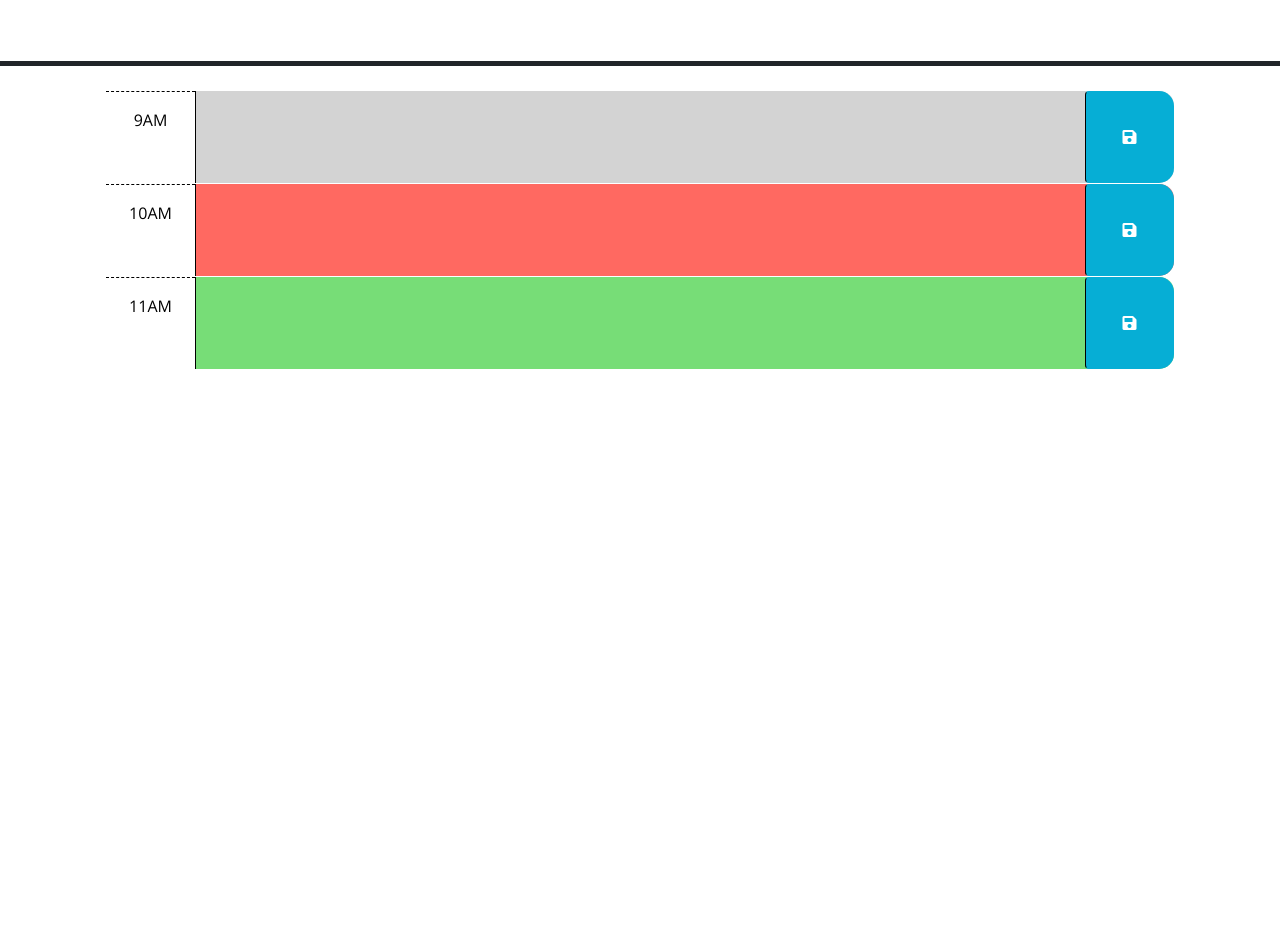
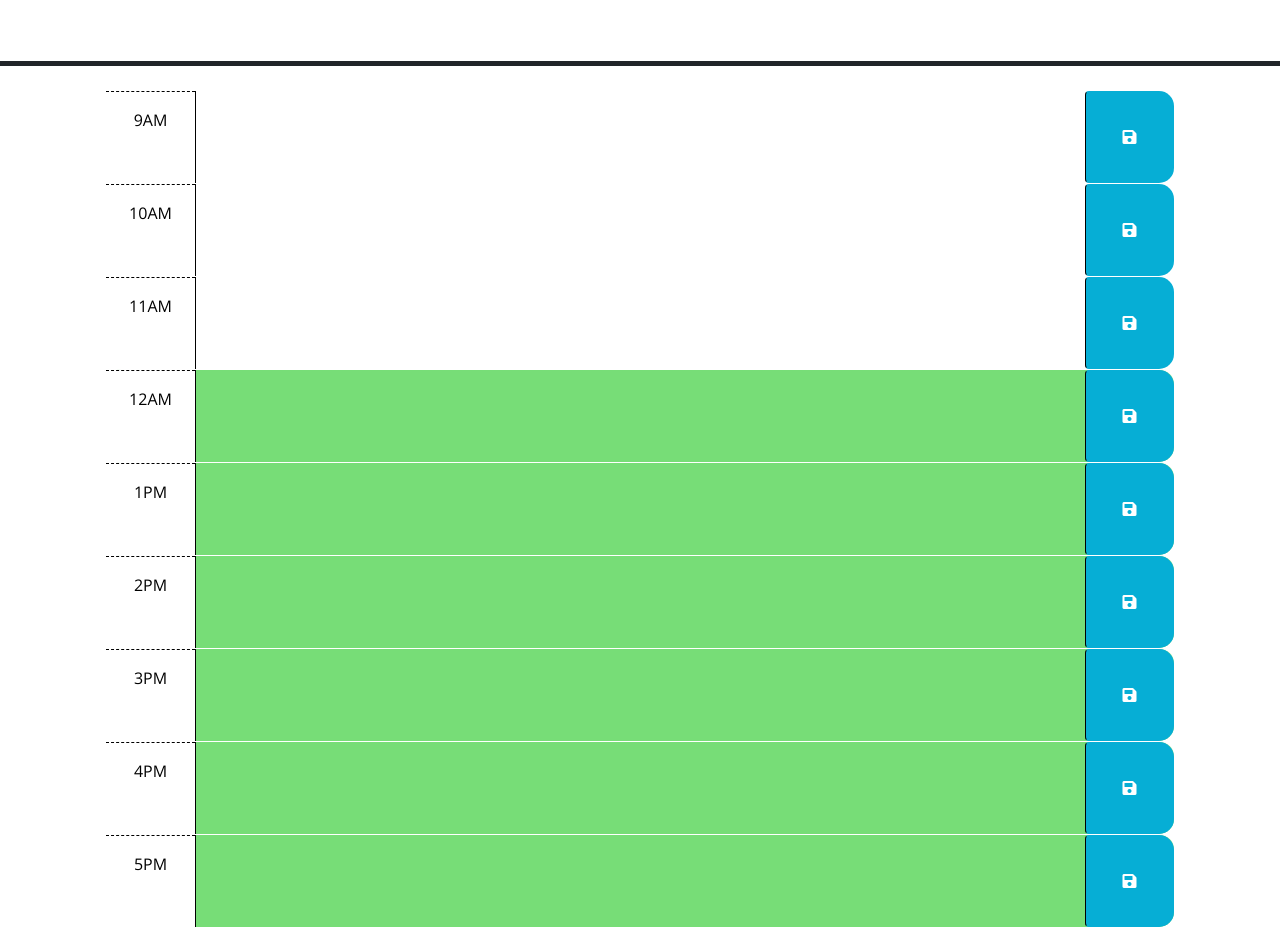
Before and after one commit to MohnishBhujun/Work-day-calender-week-5, a plain HTML site: page index.html in a window 1280 px wide. Shown: the part 166-1093 px from the top of the page. Before the commit the page ends 800 px from the top, so only its background shows below. Drawn offline with nearby package versions, Linux system fonts and the light colour scheme.

Commit message:
Created 9 am to 5 pm blocks

```diff
--- a/index.html
+++ b/index.html
@@ -29,18 +29,7 @@
       <p id="currentDay" class="lead"></p>
     </header>
     <div class="container-lg px-5">
-      <!-- Use class for "past", "present", and "future" to apply styles to the
-        time-block divs accordingly. The javascript will need to do this by
-        adding/removing these classes on each div by comparing the hour in the
-        id to the current hour. The html provided below is meant to be an example
-        demonstrating how the css provided can be leveraged to create the
-        desired layout and colors. The html below should be removed or updated
-        in the finished product. Remember to delete this comment once the
-        code is implemented.
-        -->
-
-      <!-- Example of a past time block. The "past" class adds a gray background color. -->
-      <div id="hour-9" class="row time-block past">
+      <div id="hour-9" class="row time-block">
         <div class="col-2 col-md-1 hour text-center py-3">9AM</div>
         <textarea class="col-8 col-md-10 description" rows="3"> </textarea>
         <button class="btn saveBtn col-2 col-md-1" aria-label="save">
@@ -48,8 +37,7 @@
         </button>
       </div>
 
-      <!-- Example of a a present time block. The "present" class adds a red background color. -->
-      <div id="hour-10" class="row time-block present">
+      <div id="hour-10" class="row time-block">
         <div class="col-2 col-md-1 hour text-center py-3">10AM</div>
         <textarea class="col-8 col-md-10 description" rows="3"> </textarea>
         <button class="btn saveBtn col-2 col-md-1" aria-label="save">
@@ -57,9 +45,56 @@
         </button>
       </div>
 
-      <!-- Example of a future time block. The "future" class adds a green background color. -->
-      <div id="hour-11" class="row time-block future">
+      <div id="hour-11" class="row time-block">
         <div class="col-2 col-md-1 hour text-center py-3">11AM</div>
+        <textarea class="col-8 col-md-10 description" rows="3"> </textarea>
+        <button class="btn saveBtn col-2 col-md-1" aria-label="save">
+          <i class="fas fa-save" aria-hidden="true"></i>
+        </button>
+      </div>
+
+      <div id="hour-12" class="row time-block future">
+        <div class="col-2 col-md-1 hour text-center py-3">12AM</div>
+        <textarea class="col-8 col-md-10 description" rows="3"> </textarea>
+        <button class="btn saveBtn col-2 col-md-1" aria-label="save">
+          <i class="fas fa-save" aria-hidden="true"></i>
+        </button>
+      </div>
+
+      <div id="hour-13" class="row time-block future">
+        <div class="col-2 col-md-1 hour text-center py-3">1PM</div>
+        <textarea class="col-8 col-md-10 description" rows="3"> </textarea>
+        <button class="btn saveBtn col-2 col-md-1" aria-label="save">
+          <i class="fas fa-save" aria-hidden="true"></i>
+        </button>
+      </div>
+
+      <div id="hour-14" class="row time-block future">
+        <div class="col-2 col-md-1 hour text-center py-3">2PM</div>
+        <textarea class="col-8 col-md-10 description" rows="3"> </textarea>
+        <button class="btn saveBtn col-2 col-md-1" aria-label="save">
+          <i class="fas fa-save" aria-hidden="true"></i>
+        </button>
+      </div>
+
+      <div id="hour-15" class="row time-block future">
+        <div class="col-2 col-md-1 hour text-center py-3">3PM</div>
+        <textarea class="col-8 col-md-10 description" rows="3"> </textarea>
+        <button class="btn saveBtn col-2 col-md-1" aria-label="save">
+          <i class="fas fa-save" aria-hidden="true"></i>
+        </button>
+      </div>
+
+      <div id="hour-16" class="row time-block future">
+        <div class="col-2 col-md-1 hour text-center py-3">4PM</div>
+        <textarea class="col-8 col-md-10 description" rows="3"> </textarea>
+        <button class="btn saveBtn col-2 col-md-1" aria-label="save">
+          <i class="fas fa-save" aria-hidden="true"></i>
+        </button>
+      </div>
+
+      <div id="hour-17" class="row time-block future">
+        <div class="col-2 col-md-1 hour text-center py-3">5PM</div>
         <textarea class="col-8 col-md-10 description" rows="3"> </textarea>
         <button class="btn saveBtn col-2 col-md-1" aria-label="save">
           <i class="fas fa-save" aria-hidden="true"></i>
@@ -73,6 +108,6 @@
       crossorigin="anonymous"
     ></script>
 
-    <script src="script.js"></script>
+    <script src="assets\script.js"></script>
   </body>
 </html>
```
